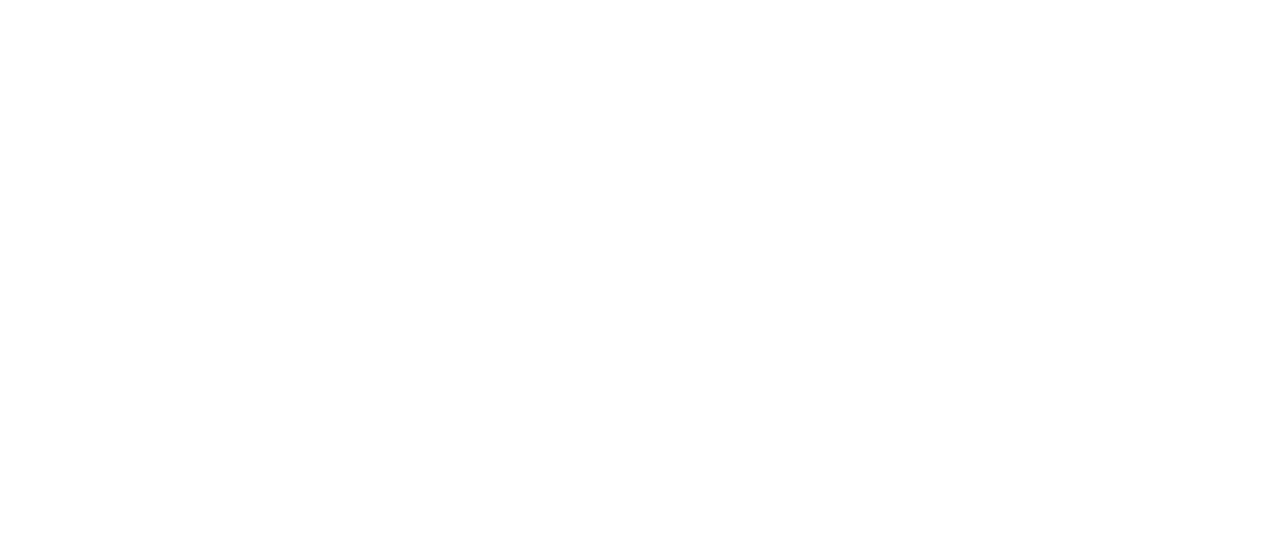
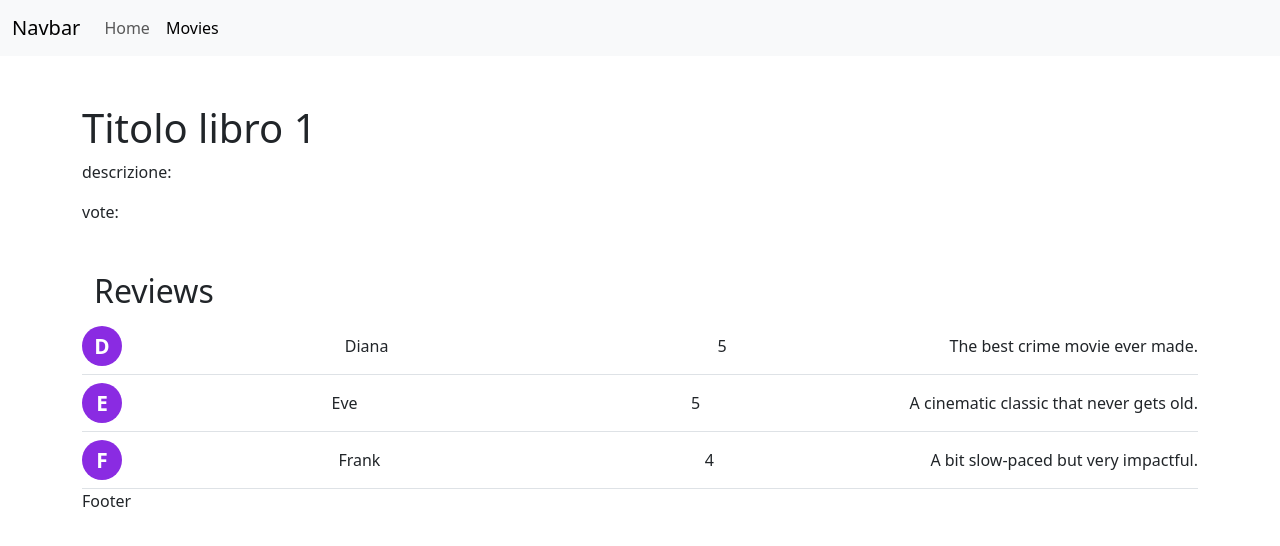
Before and after one commit to LucaIapadre98/webapp-react, a React (Vite) app: page /movies/1 in a window 1280 px wide. Before the commit this address had no page. Shown: the top 546 px of the page. Built offline with nearby package versions, Linux system fonts and the light colour scheme.

Commit message:
creati i file reviews card e reviews list

```diff
--- a/src/App.jsx
+++ b/src/App.jsx
@@ -1,8 +1,11 @@
 // IMPORT DELLE ROTTE //
 import { BrowserRouter, Routes, Route} from "react-router-dom";
+
+import DefaultLayout from "./layouts/DefaultLayout";
+
 import HomePage from "./pages/HomePage";
-import DefaultLayout from "./layouts/DefaultLayout";
 import MoviesIndex from "./pages/MoviesIndex";
+import MoviesShow from "./pages/MoviesShow";
 
 // FUNCTION APP //
 export default function App() {
@@ -10,8 +13,12 @@
     <BrowserRouter>
       <Routes>
         <Route element={<DefaultLayout />}>
-          <Route path="/" element={<HomePage />}></Route>
-          <Route path="/movies" element={<MoviesIndex />}></Route>
+          <Route index element={<HomePage />} />
+
+          <Route path="/movies">
+            <Route index element={<MoviesIndex />} />
+            <Route path=":id" element={<MoviesShow />} />
+          </Route>
         </Route>
       </Routes>
     </BrowserRouter>
--- a/src/assets/css/index.css
+++ b/src/assets/css/index.css
@@ -0,0 +1,17 @@
+.avatar{
+    height: 40px;
+    width: 40px;
+    font-size: 1.3rem;
+    font-weight: bold;
+    background-color: blueviolet;
+    color: white;
+    line-height: 40px;
+    text-align: center;
+    border-radius: 50%;
+    justify-content: s;
+}
+.card-name{
+    width: 150px;
+    overflow: hidden;
+    text-overflow: ellipsis;
+}
--- a/src/components/Card.jsx
+++ b/src/components/Card.jsx
@@ -1,16 +1,16 @@
 import { Link } from "react-router-dom";
 
-export default function Card ({imagePath, title, director, genre, link}){
+export default function Card ({imagePath, title, director, genre, link, linkText}){
     return (
         <div className="card">
-            {imagePath && <img className="card-image-top" src="" alt="" />}
-            <div className="body">
-                {title && <h5 className="card-title"></h5>}
-                {director && <h6 className="card-title"></h6>}
-                {genre && <p className="card-text"></p>}
+            {imagePath && <img className="card-image-top" src={imagePath} alt="" />}
+            <div className="card-body">
+                {title && <h5 className="card-title">{title}</h5>}
+                {director && <h6 className="card-title">{director}</h6>}
+                {genre && <p className="card-text">{genre}</p>}
                 {Link && (
                     <Link to={ link } className="btn btn-primary">
-                        {linkText ?? link}
+                        {linkText ?? "See More"}
                     </Link>
                 )}
             </div>
--- /dev/null
+++ b/src/components/MoviesList.jsx
@@ -0,0 +1,17 @@
+import Card from "./Card";
+
+export default function MoviesList (){
+    return <div className="container">
+        <div className="row">
+            <div className="col-3">
+                <Card title={"titolo"} abstract={"descrizione"} link={"/movies/1"}></Card>
+            </div>
+            <div className="col-3">
+                <Card title={"titolo"} abstract={"descrizione"} link={"/movies/2"}></Card>
+            </div>
+            <div className="col-3">
+                <Card title={"titolo"} abstract={"descrizione"} link={"/movies/3"}></Card>
+            </div>
+        </div>
+    </div>
+}
--- /dev/null
+++ b/src/components/ReviewsCard.jsx
@@ -0,0 +1,12 @@
+export default function ReviewsCard ({ review }){
+    return (
+        <div className="d-flex gap-3 py-2 justify-content-between align-items-center border-bottom">
+            <div className="avatar">
+                <div>{review.name[0]}</div>
+            </div>
+            <div className="card-name">{review.name}</div>
+            <div>{review.vote}</div>
+            <div>{review.text}</div>
+        </div>
+    )
+}
--- /dev/null
+++ b/src/components/ReviewsList.jsx
@@ -0,0 +1,42 @@
+import ReviewsCard from "./ReviewsCard"
+const reviews = [
+    {
+        id: 4,
+        movie_id: 2,
+        name: "Diana",
+        vote: 5,
+        text: "The best crime movie ever made.",
+        created_at: "2024-11-29T10:40:13.000Z",
+        updated_at: "2024-11-29T10:40:13.000Z"
+    },
+    {
+        id: 5,
+        movie_id: 2,
+        name: "Eve",
+        vote: 5,
+        text: "A cinematic classic that never gets old.",
+        created_at: "2024-11-29T10:40:13.000Z",
+        updated_at: "2024-11-29T10:40:13.000Z"
+    },
+    {
+        id: 6,
+        movie_id: 2,
+        name: "Frank",
+        vote: 4,
+        text: "A bit slow-paced but very impactful.",
+        created_at: "2024-11-29T10:40:13.000Z",
+        updated_at: "2024-11-29T10:40:13.000Z"
+    }
+]
+export default function ReviewsList () {
+    return (
+        <section>
+            <div className="container my-2">
+               <h2>Reviews</h2>
+            </div>
+            {reviews.map((review )=>(
+                <ReviewsCard key={review.id} review={review}/>
+            ))}
+        </section>
+    )
+}
--- a/src/pages/MoviesIndex.jsx
+++ b/src/pages/MoviesIndex.jsx
@@ -1,8 +1,11 @@
+import MoviesList from "../components/MoviesList";
+
 export default function MoviesIndex() {
   return (
     <>
     <div className="container">
       <h1>Movies </h1>
+      <MoviesList />
     </div>
     </>
   )
--- /dev/null
+++ b/src/pages/MoviesShow.jsx
@@ -0,0 +1,20 @@
+import { useParams } from "react-router-dom";
+import ReviewsList from "../components/ReviewsList";
+
+export default function MoviesShow() {
+  const { id } = useParams();
+  return (
+    <>
+    <div className="container">
+        <section className="my-5">
+            <h1>Titolo libro {id}</h1>
+            <p>
+                descrizione:
+            </p>
+            <p>vote:</p>
+        </section>
+        <ReviewsList />
+    </div>
+    </>
+  )
+}
```
